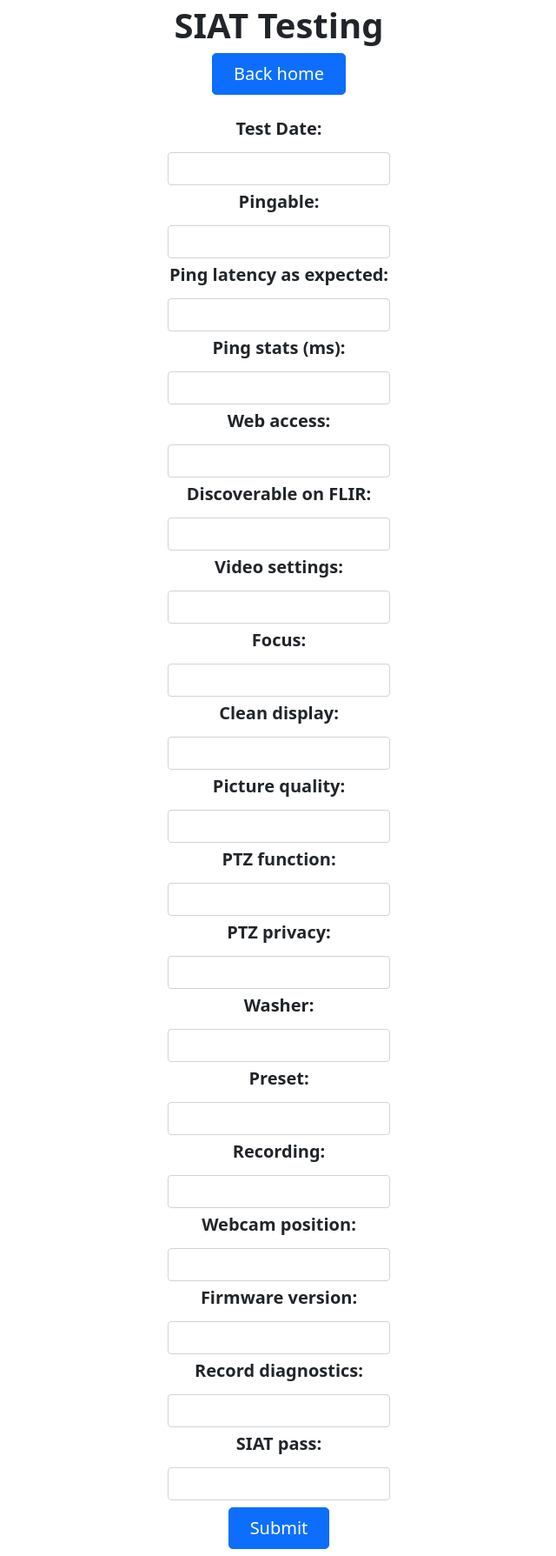
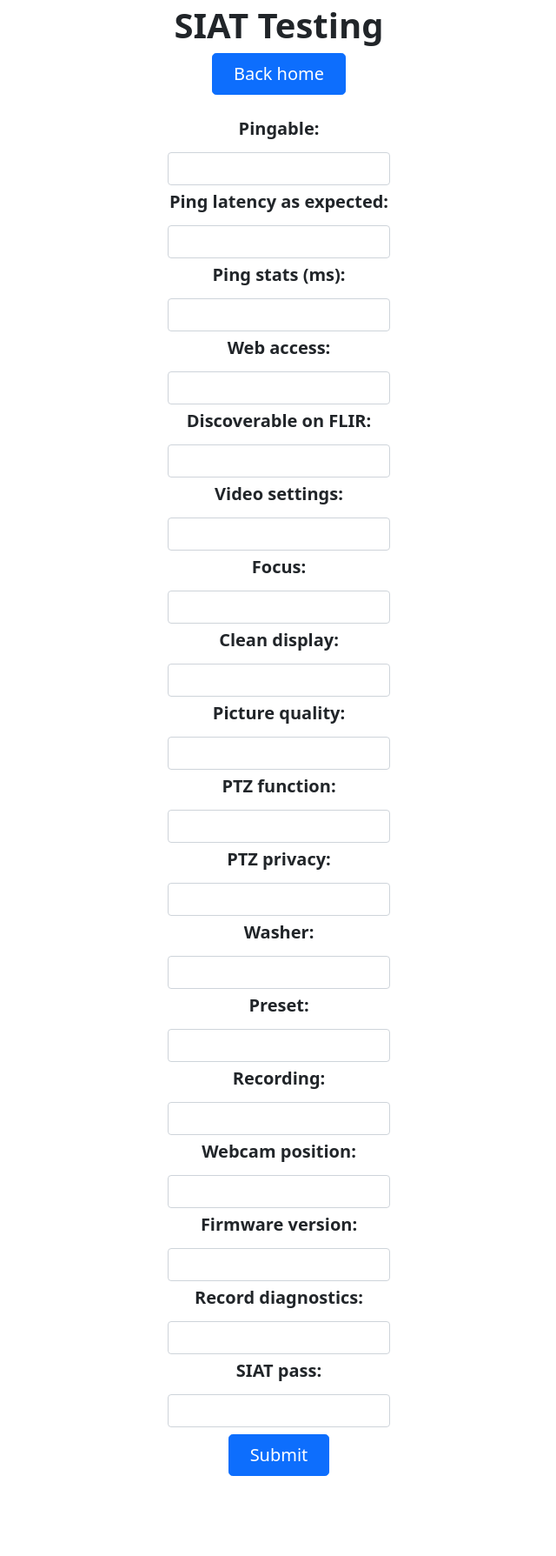
Before and after one commit to Axtom-T/web-form-test, a Flask app: template templates/CCTV_SIAT.html in a window 1280 px wide. Shown: the part 383-2172 px from the top of the page at 87% size, without its empty margins (319-959 px from the left). After the commit the page ends 2080 px from the top, so only its background shows below. Run offline with Flask 3, Linux system fonts and the light colour scheme; the template is opened without the code that fills it, so the values that code supplies are empty; some libraries are stand-ins or nearby versions.

Commit message:
Add files via upload

```diff
--- a/templates/CCTV_SIAT.html
+++ b/templates/CCTV_SIAT.html
@@ -17,10 +17,6 @@
           </div>
           <form method="post" action="{{url_for('add_record_CCTV_SIAT')}}">
             <div class="col-md-6 mx-auto text-center">
-                                <label for="test_date" class="form-label fw-bold fs-5">Test Date:</label>
-                <div class="d-grid gap-2 d-sm-flex justify-content-sm-center align-items-center my-1">
-                    <input type="text" class="form-control" id="test_date" name="test_date" style="max-width: 256px;">
-                  </div>
                 <label for="pingable" class="form-label fw-bold fs-5">Pingable:</label>
                 <div class="d-grid gap-2 d-sm-flex justify-content-sm-center align-items-center my-1">
                     <input type="text" class="form-control" id="pingable" name="pingable" style="max-width: 256px;">
```
